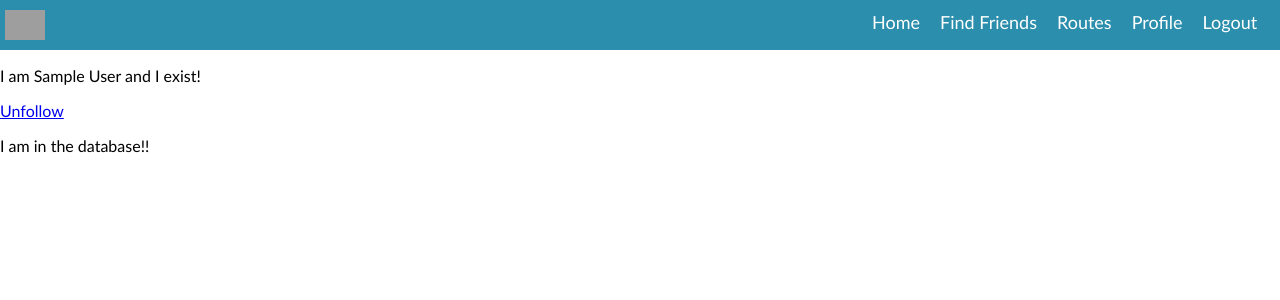
After one commit to michelle-antelo/send-project-capstone-2, a Flask app: page /user/1 in a window 1280 px wide. The commit adds this page. Shown: the top 300 px of the page. Run offline with Flask 3, Linux system fonts and the light colour scheme; tables that the repository leaves empty hold one stand-in row (values such as "Sample post"); grey boxes are pictures that could not be loaded.

Commit message:
added follow/friend functionality

```diff
--- a/app.py
+++ b/app.py
@@ -4,7 +4,7 @@ from flask import Flask, render_template, request, session, g, redirect, jsonify
 from sqlalchemy.exc import IntegrityError
 from flask_restful import Api, Resource
 
-from models import db, connect_db, User, Route, Comment
+from models import db, connect_db, User, Route, Comment, Follower
 from forms import UserAddForm, LoginForm, UpdateUserForm, AddRouteForm, AddCommmentForm
 
 
@@ -115,11 +115,15 @@ def logout():
 ##############################################################################
 #Render Homepage
 
-@app.route('/')
+@app.route('/', methods=["GET"])
 def homepage():
 
     if CURR_USER_KEY in session:
-        return render_template("home.html")
+
+        users = User.query.all()
+        followings = Follower.query.filter_by(follower_user_id=g.user.id)
+
+        return render_template("home.html", users=users, followings=followings)
 
     else:
         return render_template("welcome.html")
@@ -142,6 +146,19 @@ def list_friends():
 
     return render_template('friends.html', users=users)
 
+
+@app.route('/add-friend/<int:user_id>')
+def add_friend(user_id):
+
+    follower_user_id = g.user.id
+    following_user_id= user_id
+
+    Follower.follow_user(follower_user_id, following_user_id)
+
+    db.session.commit()
+
+    return redirect('/friends')
+
 ##############################################################################
 #View/Edit profile
 
@@ -152,6 +169,17 @@ def view_profile():
     user = User.query.get(session[CURR_USER_KEY])
 
     return render_template('profile.html', user=user)
+
+@app.route('/user/<int:user_id>', methods=["GET"])
+def show_user(user_id):
+    """Show selected user info"""
+
+    user = User.query.get_or_404(user_id)
+    following = Follower.query.filter_by(id=2)
+
+    print(following)
+
+    return render_template('show-user.html', user=user, following=following)
 
 @app.route('/profile/edit', methods=["GET", "POST"])
 def edit_profile():
--- a/templates/friends.html
+++ b/templates/friends.html
@@ -16,7 +16,7 @@
           </div>
           <div class="content-wrapper">
             <p class="user-name">{{ user.name }}</p>
-            <a href="/users/{{ user.id }}" class="card-link">@{{ user.username }}</a>
+            <a href="/user/{{ user.id }}" class="card-link">@{{ user.username }}</a>
             <p class="user-bio">{{ user.bio }}</p>
           </div>
         </div>
--- /dev/null
+++ b/templates/show-user.html
@@ -0,0 +1,11 @@
+{% extends 'base.html' %}
+
+{% block content %}
+    <div>
+        <p>I am {{ user.name }} and I exist!</p>
+            {% if following.follower_user_id == g.user.id %}
+            <a href="/unfollow/{{ user.id }}">Unfollow</a>
+            <p>I am in the database!!</p>
+            {% endif %}
+    </div>
+{% endblock %}
```
Also changed, not shown: models.py (+32 -0 lines), templates/home.html (+7 -0 lines).
